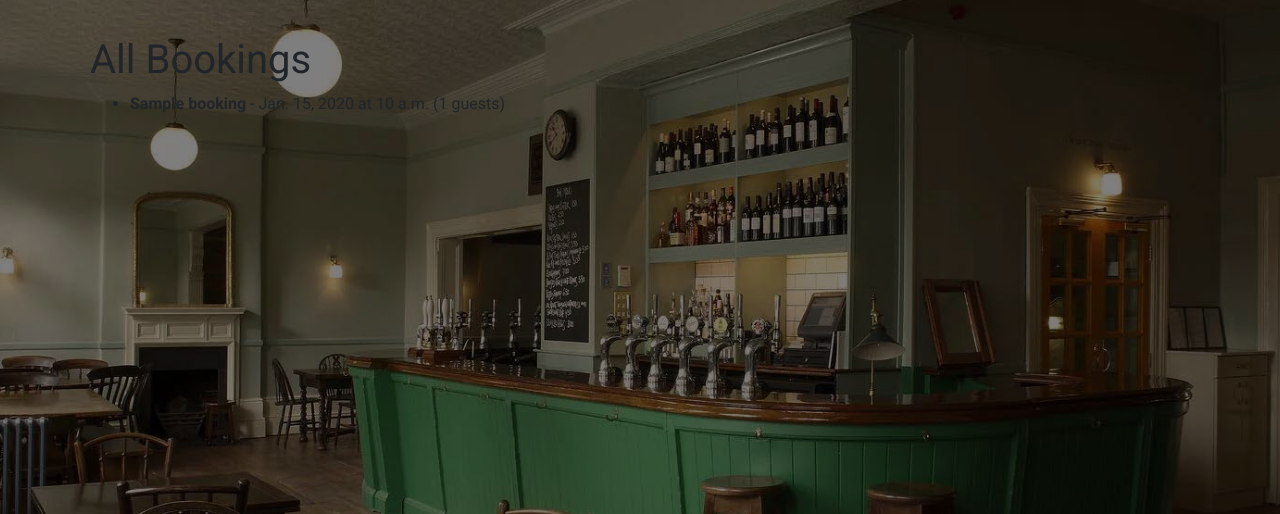
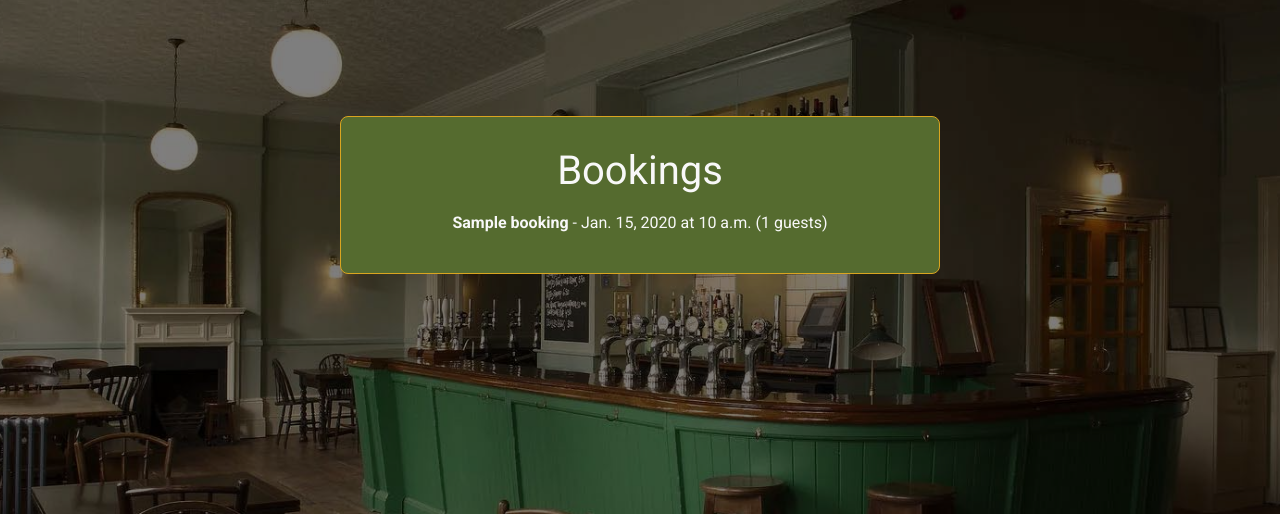
Before and after one commit to p-coughlan/book-a-table, a Django app: page /bookings/ in a window 1280 px wide. Shown: the part 62-576 px from the top of the page. Run offline with Django 4.2, Linux system fonts and the light colour scheme; a user stored in the database is signed in; tables that the repository leaves empty hold one stand-in row (values such as "Sample post"); some libraries are stand-ins or nearby versions.

Commit message:
Enhance booking list css styling and layout for improved user experience

```diff
--- a/bookings/templates/bookings/booking_list.html
+++ b/bookings/templates/bookings/booking_list.html
@@ -5,18 +5,46 @@
 
 {% block title %}All Bookings{% endblock %}
 
+{% block extra_css %}
+<style>
+  /* Booking List Container styled similar to booking success */
+  .booking-list-container {
+    max-width: 600px;
+    margin: 80px auto;
+    background-color: #556B2F; /* Same olive green */
+    padding: 30px;
+    border: 1px solid goldenrod;
+    border-radius: 8px;
+    text-align: center;
+    color: #f8f8f8; /* Off white text */
+  }
+  /* Style the list of bookings */
+  .booking-list-container ul {
+    list-style: none;
+    padding: 0;
+    margin: 0;
+  }
+  .booking-list-container li {
+    padding: 8px 0;
+    border-bottom: 1px solid goldenrod;
+  }
+  .booking-list-container li:last-child {
+    border-bottom: none;
+  }
+</style>
+{% endblock %}
+
 {% block content %}
-<h1>All Bookings</h1>
-{% if bookings %}
+<div class="booking-list-container">
+  <h1>Bookings</h1>
   <ul>
     {% for booking in bookings %}
       <li>
-                <strong>{{ booking.name }}</strong> - {{ booking.date }} at {{ booking.time }}
-                ({{ booking.guests }} guests)
+        <strong>{{ booking.name }}</strong> - {{ booking.date }} at {{ booking.time }} ({{ booking.guests }} guests)
       </li>
+    {% empty %}
+      <li>No bookings available.</li>
     {% endfor %}
   </ul>
-{% else %}
-    <p>No bookings available.</p>
-{% endif %}
+</div>
 {% endblock %}
```
Lines whose indentation alone changed are shown as unchanged.
